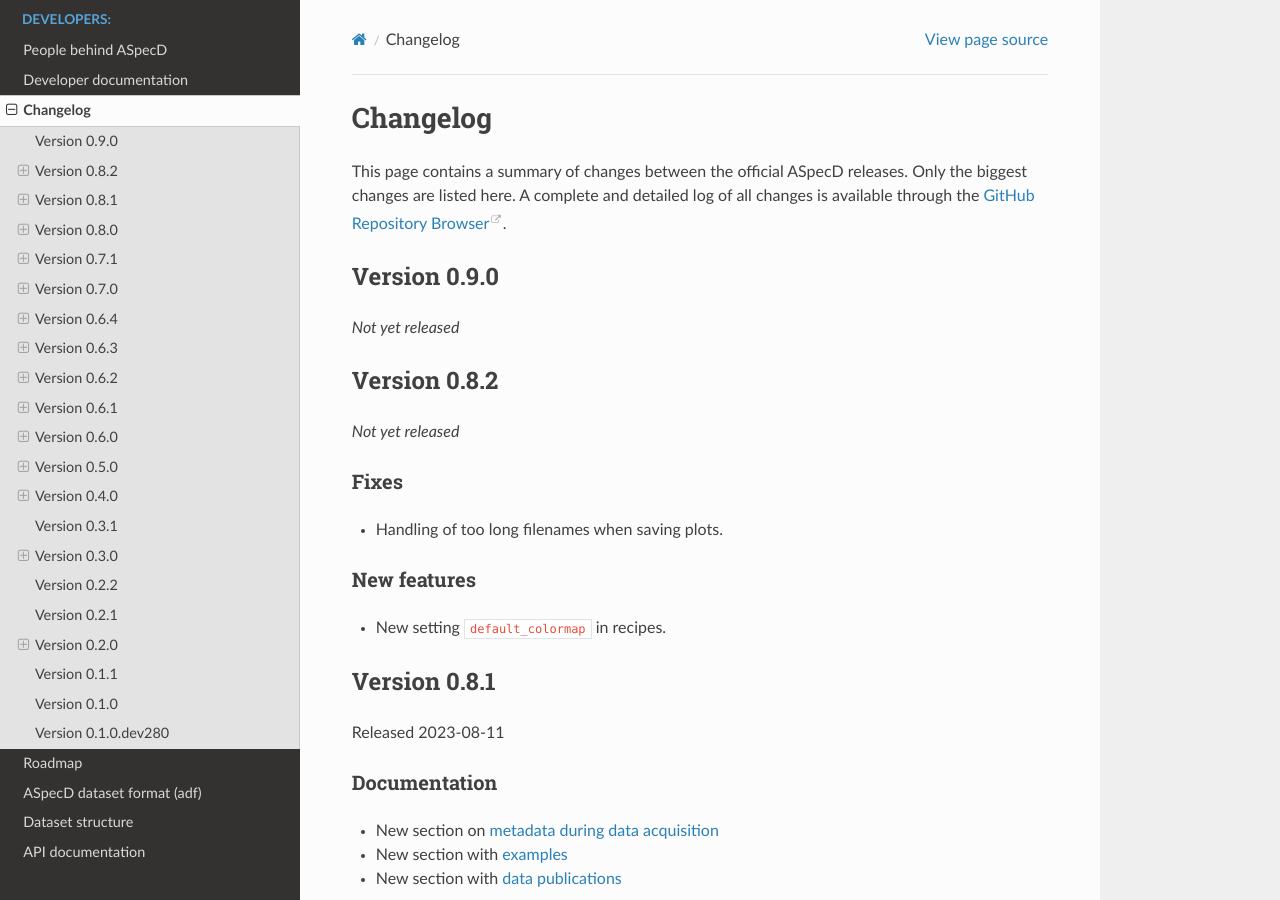
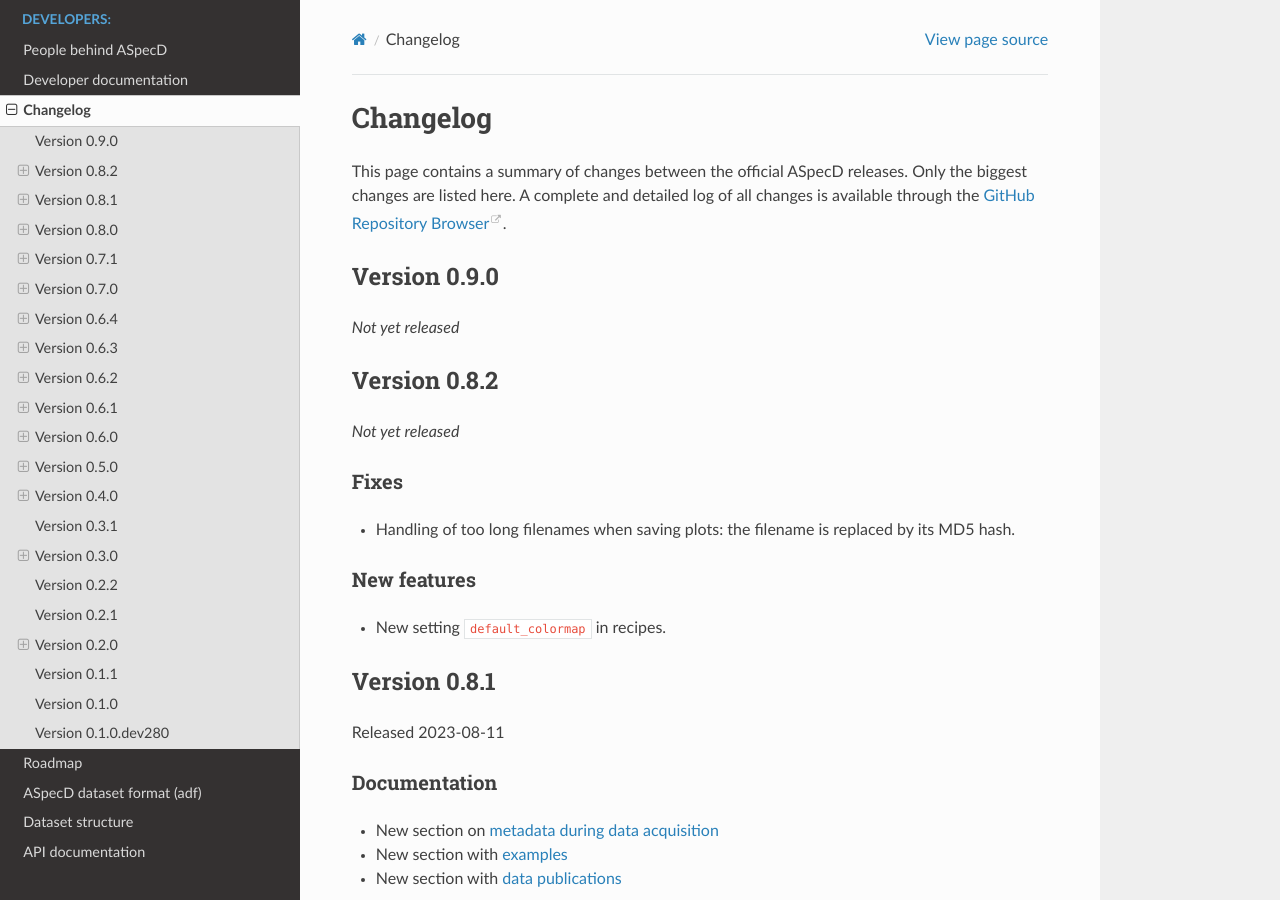
Before and after one commit to tillbiskup/aspecd, a Sphinx documentation site: the page built from docs/changelog.rst, in a window 1280 px wide and 900 px high. Built offline with Sphinx 7.4.7 and the Read the Docs theme 2.0.0, drawn with Linux system fonts in a browser that asks for light colours.

Commit message:
Update README; better description of changes in changelog

```diff
--- a/docs/changelog.rst
+++ b/docs/changelog.rst
@@ -19,7 +19,8 @@ Version 0.8.2
 Fixes
 -----
 
-* Handling of too long filenames when saving plots.
+* Handling of too long filenames when saving plots: the filename is replaced by its MD5 hash.
+
 
 New features
 ------------
```
Also changed, not shown: README.rst (+3 -7 lines), 1 other file.
